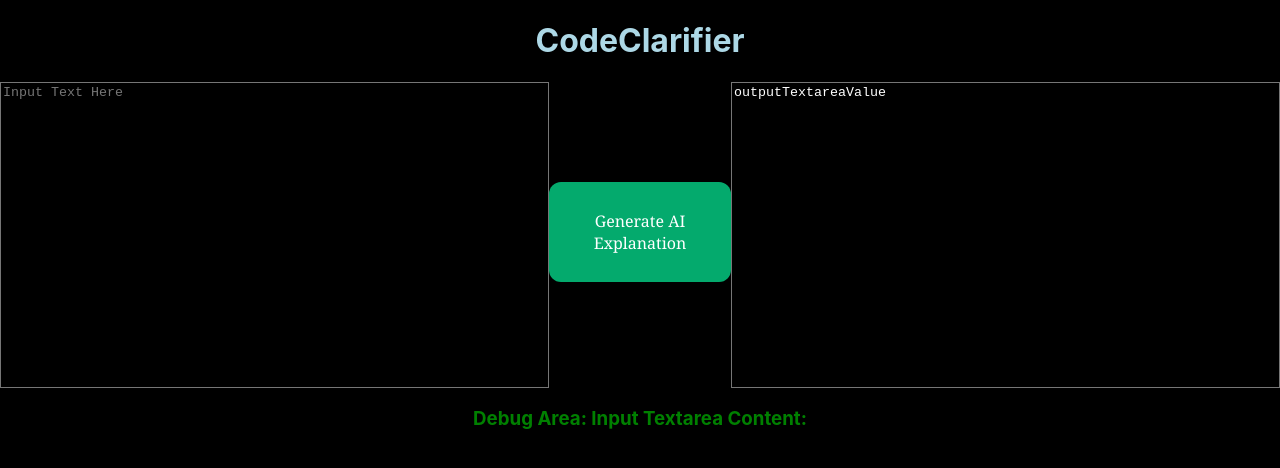
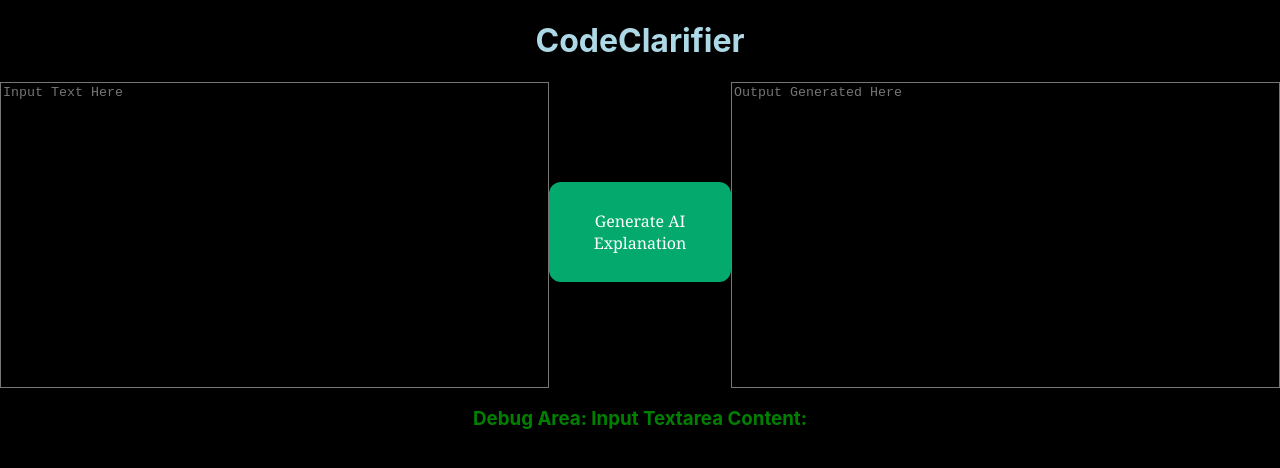
Before and after one commit to NCBabione/CodeClarifier, a React (Create React App) app in the folder frontend/: page / in a window 1280 px wide. Shown: the top 468 px of the page. Built offline with nearby package versions, Linux system fonts and the light colour scheme; the HTML template or start-up script is replaced by a standard one.

Commit message:
fixed output box wrong text

```diff
--- a/frontend/src/App.js
+++ b/frontend/src/App.js
@@ -37,7 +37,7 @@ function App() {
             onClick={handleButtonPress}
           >Generate AI Explanation</button>
 
-          <textarea className="right-aligned-textarea" placeholder="Output Generated Here" id="output">outputTextareaValue</textarea>
+          <textarea className="right-aligned-textarea" placeholder="Output Generated Here" id="output"></textarea>
         </div>
 
 
```
